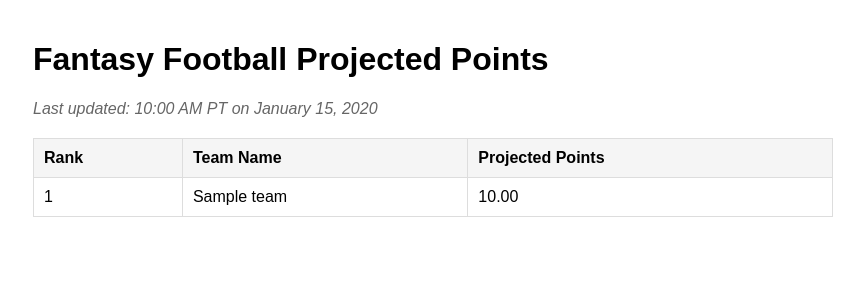
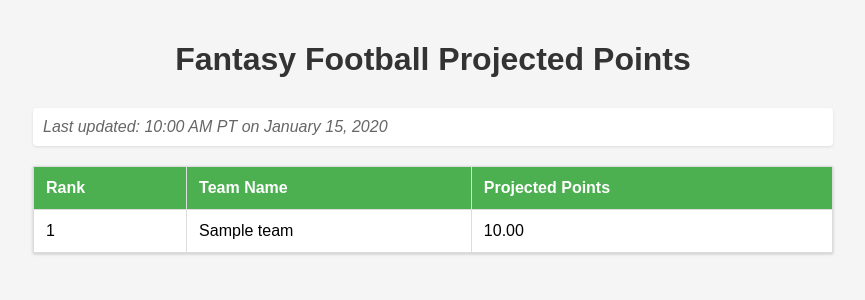
Before and after one commit to drtomaslight/LoOG-Guillotine-, a Flask app: template templates/rankings.html in a window 1280 px wide. Shown: the top 300 px of the page, without its empty margins (207-1072 px from the left). Run offline with Flask 2, Linux system fonts and the light colour scheme; the template is opened without the code that fills it: most values are stand-ins (such as "Sample title", 1, 10 or a date in 2020).

Commit message:
Update rankings.html

```diff
--- a/templates/rankings.html
+++ b/templates/rankings.html
@@ -9,27 +9,43 @@
             max-width: 800px;
             margin: 0 auto;
             padding: 20px;
+            background-color: #f5f5f5;
         }
         table {
             width: 100%;
             border-collapse: collapse;
             margin-top: 20px;
+            background-color: white;
+            box-shadow: 0 1px 3px rgba(0,0,0,0.2);
         }
         th, td {
-            padding: 10px;
+            padding: 12px;
             border: 1px solid #ddd;
             text-align: left;
         }
         th {
-            background-color: #f5f5f5;
+            background-color: #4CAF50;
+            color: white;
         }
         tr:nth-child(even) {
             background-color: #f9f9f9;
+        }
+        tr:hover {
+            background-color: #f5f5f5;
         }
         .last-updated {
             color: #666;
             font-style: italic;
             margin-bottom: 20px;
+            background-color: white;
+            padding: 10px;
+            border-radius: 4px;
+            box-shadow: 0 1px 3px rgba(0,0,0,0.1);
+        }
+        h1 {
+            color: #333;
+            text-align: center;
+            margin-bottom: 30px;
         }
     </style>
 </head>
```
